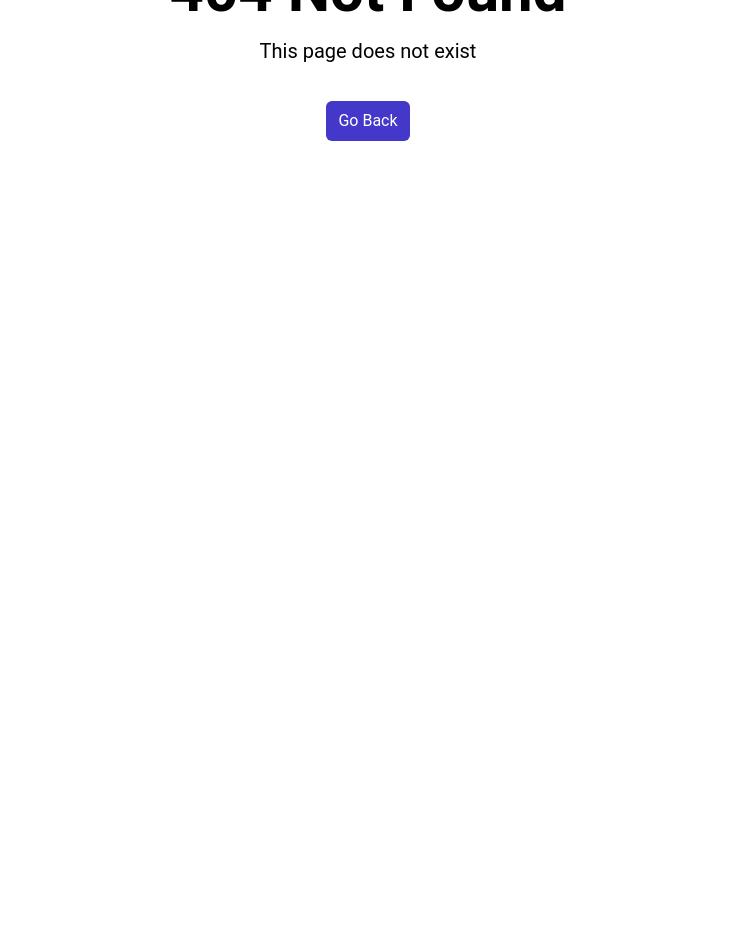
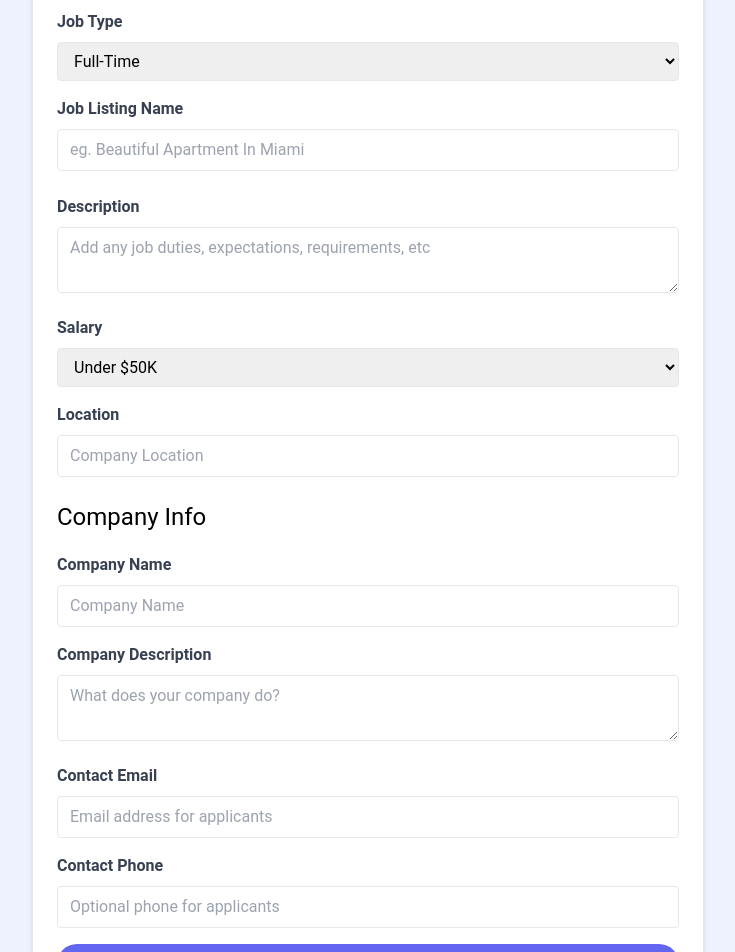
Before and after one commit to harisharaju1/react-crash-2024, a React app: page /add-job in a window 1280 px wide. Before the commit this address had no page. Shown: the part 260-1212 px from the top of the page, without its empty margins (272-1007 px from the left). Before the commit the page ends 800 px from the top, so only its background shows below. Built offline with nearby package versions, Linux system fonts and the light colour scheme; the HTML template or start-up script is replaced by a standard one.

Commit message:
Controlled componenet for AddJob form and http calls usinf fetch

```diff
--- a/src/App.tsx
+++ b/src/App.tsx
@@ -9,19 +9,46 @@
 import JobsPage from "./pages/JobsPage";
 import JobPage, { jobLoader } from "./pages/JobPage";
 import NotFoundPage from "./pages/NotFoundPage";
+import AddJobPage from "./pages/AddJobPage";
+import { Job } from "./types/Job";
+
+const App = () => {
+  // Add New Job
+  const addJob = async (newJob: Job) => {
+    await fetch("/api/jobs", {
+      method: "POST",
+      headers: {
+        "Content-Type": "application/json",
+      },
+      body: JSON.stringify(newJob),
+    });
+    return;
+  };
+
+  // Delete Job
+  const deleteJob = async (id: number) => {
+    console.log("delete", id);
+    await fetch(`/api/jobs/${id}`, {
+      method: "DELETE",
+    });
+    return;
+  };
 
   const router = createBrowserRouter(
     createRoutesFromElements(
       <Route path="/" element={<MainLayout />}>
         <Route index element={<HomePage />} />
         <Route path="/jobs" element={<JobsPage />} />
-      <Route path="/jobs/:id" element={<JobPage />} loader={jobLoader} />
+        <Route path="/add-job" element={<AddJobPage addJobSubmit={addJob} />} />
+        <Route
+          path="/jobs/:id"
+          element={<JobPage deleteJobClick={deleteJob} />}
+          loader={jobLoader}
+        />
         <Route path="*" element={<NotFoundPage />} />
       </Route>
     )
   );
-
-const App = () => {
   return <RouterProvider router={router} />;
 };
 export default App;
--- /dev/null
+++ b/src/pages/AddJobPage.tsx
@@ -0,0 +1,242 @@
+import { FormEventHandler, useState } from "react";
+import { Job } from "../types/Job";
+import { useNavigate } from "react-router-dom";
+
+const AddJobPage: React.FC<{ addJobSubmit: (jobData: Job) => void }> = ({
+  addJobSubmit,
+}) => {
+  const [title, setTitle] = useState("");
+  const [type, setType] = useState("Full-Time");
+  const [location, setLocation] = useState("");
+  const [description, setDescription] = useState("");
+  const [salary, setSalary] = useState("Under $50K");
+  const [companyName, setCompanyName] = useState("");
+  const [companyDescription, setCompanyDescription] = useState("");
+  const [contactEmail, setContactEmail] = useState("");
+  const [contactPhone, setContactPhone] = useState("");
+
+  const navigate = useNavigate();
+
+  const submitForm: FormEventHandler = (
+    e: React.ChangeEvent<HTMLInputElement>
+  ) => {
+    e.preventDefault();
+
+    const newJob: Job = {
+      title,
+      type,
+      location,
+      description,
+      salary,
+      company: {
+        name: companyName,
+        description: companyDescription,
+        contactEmail,
+        contactPhone,
+      },
+      id: "1",
+    };
+
+    addJobSubmit(newJob);
+
+    return navigate("/jobs");
+  };
+
+  return (
+    <>
+      <section className="bg-indigo-50">
+        <div className="container m-auto max-w-2xl py-24">
+          <div className="bg-white px-6 py-8 mb-4 shadow-md rounded-md border m-4 md:m-0">
+            <form onSubmit={submitForm}>
+              <h2 className="text-3xl text-center font-semibold mb-6">
+                Add Job
+              </h2>
+
+              <div className="mb-4">
+                <label
+                  htmlFor="type"
+                  className="block text-gray-700 font-bold mb-2"
+                >
+                  Job Type
+                </label>
+                <select
+                  id="type"
+                  name="type"
+                  className="border rounded w-full py-2 px-3"
+                  required
+                  value={type}
+                  onChange={(e) => setType(e.target.value)}
+                >
+                  <option value="Full-Time">Full-Time</option>
+                  <option value="Part-Time">Part-Time</option>
+                  <option value="Remote">Remote</option>
+                  <option value="Internship">Internship</option>
+                </select>
+              </div>
+
+              <div className="mb-4">
+                <label className="block text-gray-700 font-bold mb-2">
+                  Job Listing Name
+                </label>
+                <input
+                  type="text"
+                  id="title"
+                  name="title"
+                  className="border rounded w-full py-2 px-3 mb-2"
+                  placeholder="eg. Beautiful Apartment In Miami"
+                  required
+                  value={title}
+                  onChange={(e) => setTitle(e.target.value)}
+                />
+              </div>
+              <div className="mb-4">
+                <label
+                  htmlFor="description"
+                  className="block text-gray-700 font-bold mb-2"
+                >
+                  Description
+                </label>
+                <textarea
+                  id="description"
+                  name="description"
+                  className="border rounded w-full py-2 px-3"
+                  placeholder="Add any job duties, expectations, requirements, etc"
+                  value={description}
+                  onChange={(e) => setDescription(e.target.value)}
+                ></textarea>
+              </div>
+
+              <div className="mb-4">
+                <label
+                  htmlFor="type"
+                  className="block text-gray-700 font-bold mb-2"
+                >
+                  Salary
+                </label>
+                <select
+                  id="salary"
+                  name="salary"
+                  className="border rounded w-full py-2 px-3"
+                  required
+                  value={salary}
+                  onChange={(e) => setSalary(e.target.value)}
+                >
+                  <option value="Under $50K">Under $50K</option>
+                  <option value="$50K - 60K">$50K - $60K</option>
+                  <option value="$60K - 70K">$60K - $70K</option>
+                  <option value="$70K - 80K">$70K - $80K</option>
+                  <option value="$80K - 90K">$80K - $90K</option>
+                  <option value="$90K - 100K">$90K - $100K</option>
+                  <option value="$100K - 125K">$100K - $125K</option>
+                  <option value="$125K - 150K">$125K - $150K</option>
+                  <option value="$150K - 175K">$150K - $175K</option>
+                  <option value="$175K - 200K">$175K - $200K</option>
+                  <option value="Over $200K">Over $200K</option>
+                </select>
+              </div>
+
+              <div className="mb-4">
+                <label className="block text-gray-700 font-bold mb-2">
+                  Location
+                </label>
+                <input
+                  type="text"
+                  id="location"
+                  name="location"
+                  className="border rounded w-full py-2 px-3 mb-2"
+                  placeholder="Company Location"
+                  required
+                  value={location}
+                  onChange={(e) => setLocation(e.target.value)}
+                />
+              </div>
+
+              <h3 className="text-2xl mb-5">Company Info</h3>
+
+              <div className="mb-4">
+                <label
+                  htmlFor="company"
+                  className="block text-gray-700 font-bold mb-2"
+                >
+                  Company Name
+                </label>
+                <input
+                  type="text"
+                  id="company"
+                  name="company"
+                  className="border rounded w-full py-2 px-3"
+                  placeholder="Company Name"
+                  value={companyName}
+                  onChange={(e) => setCompanyName(e.target.value)}
+                />
+              </div>
+
+              <div className="mb-4">
+                <label
+                  htmlFor="company_description"
+                  className="block text-gray-700 font-bold mb-2"
+                >
+                  Company Description
+                </label>
+                <textarea
+                  id="company_description"
+                  name="company_description"
+                  className="border rounded w-full py-2 px-3"
+                  placeholder="What does your company do?"
+                  value={companyDescription}
+                  onChange={(e) => setCompanyDescription(e.target.value)}
+                ></textarea>
+              </div>
+
+              <div className="mb-4">
+                <label
+                  htmlFor="contact_email"
+                  className="block text-gray-700 font-bold mb-2"
+                >
+                  Contact Email
+                </label>
+                <input
+                  type="email"
+                  id="contact_email"
+                  name="contact_email"
+                  className="border rounded w-full py-2 px-3"
+                  placeholder="Email address for applicants"
+                  required
+                  value={contactEmail}
+                  onChange={(e) => setContactEmail(e.target.value)}
+                />
+              </div>
+              <div className="mb-4">
+                <label
+                  htmlFor="contact_phone"
+                  className="block text-gray-700 font-bold mb-2"
+                >
+                  Contact Phone
+                </label>
+                <input
+                  type="tel"
+                  id="contact_phone"
+                  name="contact_phone"
+                  className="border rounded w-full py-2 px-3"
+                  placeholder="Optional phone for applicants"
+                  value={contactPhone}
+                  onChange={(e) => setContactPhone(e.target.value)}
+                />
+              </div>
+
+              <div>
+                <button
+                  className="bg-indigo-500 hover:bg-indigo-600 text-white font-bold py-2 px-4 rounded-full w-full focus:outline-none focus:shadow-outline"
+                  type="submit"
+                >
+                  Add Job
+                </button>
+              </div>
+            </form>
+          </div>
+        </div>
+      </section>
+    </>
+  );
+};
+export default AddJobPage;
--- a/src/pages/JobPage.tsx
+++ b/src/pages/JobPage.tsx
@@ -1,10 +1,23 @@
-import { Params, useLoaderData } from "react-router-dom";
+import { Params, useLoaderData, useNavigate } from "react-router-dom";
 import { Job } from "../types/Job";
 import { FaArrowLeft, FaMapMarker } from "react-icons/fa";
 import { Link } from "react-router-dom";
 
-const JobPage = () => {
+const JobPage: React.FC<{ deleteJobClick: (id: number) => void }> = ({
+  deleteJobClick,
+}) => {
+  const navigate = useNavigate();
   const job = useLoaderData() as Job;
+
+  const onDeleteClick = (id: number) => {
+    const confirm = window.confirm(
+      "Are you sure you want to delete this listing?"
+    );
+    if (!confirm) return;
+
+    deleteJobClick(id);
+    navigate("/jobs");
+  };
 
   return (
     <>
@@ -82,7 +95,10 @@
                 >
                   Edit Job
                 </Link>
-                <button className="bg-red-500 hover:bg-red-600 text-white font-bold py-2 px-4 rounded-full w-full focus:outline-none focus:shadow-outline mt-4 block">
+                <button
+                  onClick={() => onDeleteClick(job.id)}
+                  className="bg-red-500 hover:bg-red-600 text-white font-bold py-2 px-4 rounded-full w-full focus:outline-none focus:shadow-outline mt-4 block"
+                >
                   Delete Job
                 </button>
               </div>
```
Lines whose indentation alone changed are shown as unchanged.
